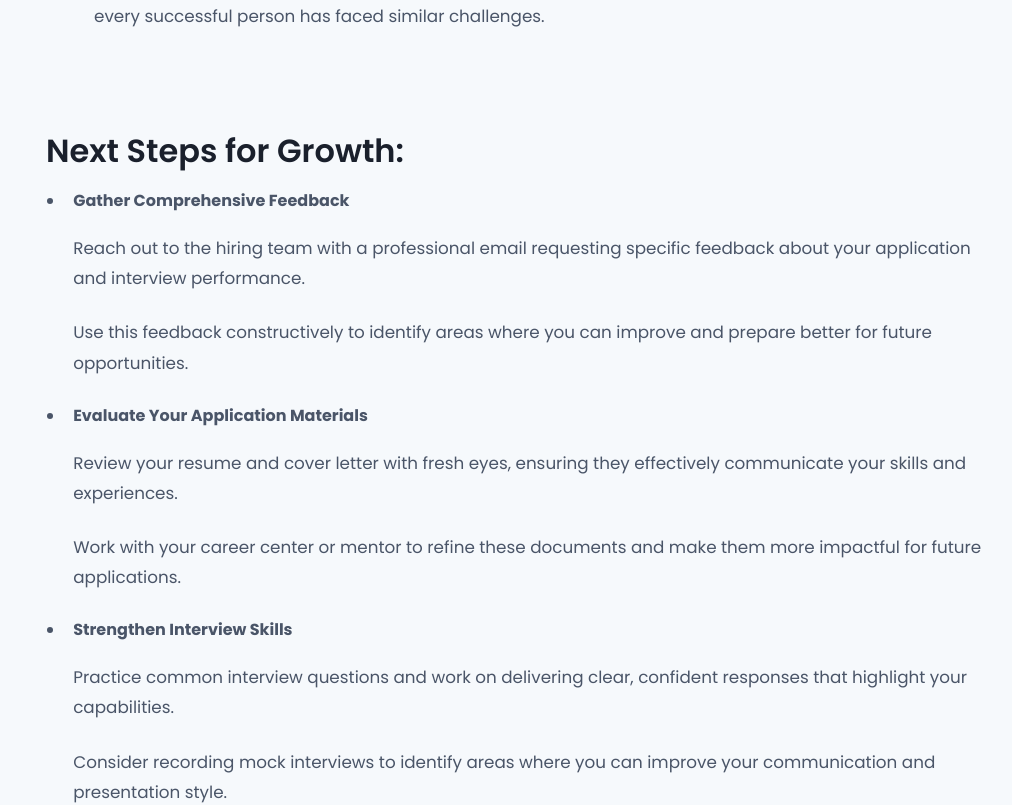
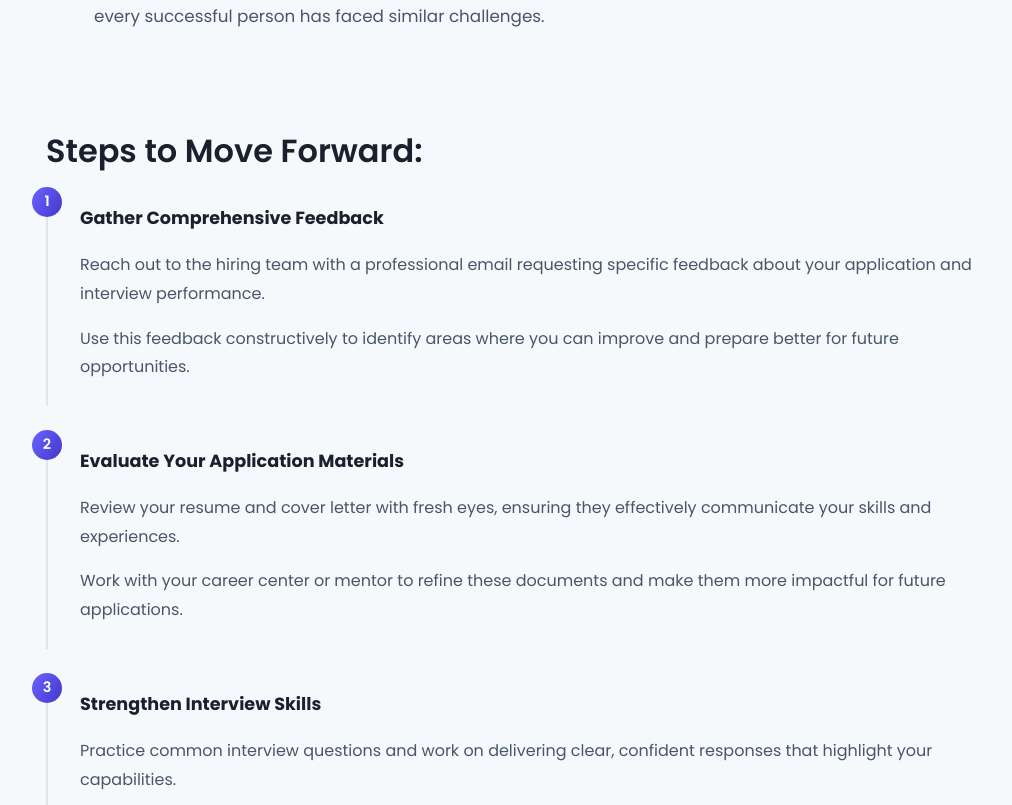
Before and after one commit to miguel-salv/Rejection-Website, a React (Create React App) app: page /#/first-rejection in a window 1280 px wide. Shown: the part 580-1385 px from the top of the page, without its empty margins (118-1130 px from the left). Built offline with nearby package versions, Linux system fonts and the light colour scheme.

Commit message:
Better design

```diff
--- a/src/components/DreamJobRejection.jsx
+++ b/src/components/DreamJobRejection.jsx
@@ -22,8 +22,8 @@ function DreamJobRejection() {
           />
         </div>
       </header>
-      <h2>Steps to Rebuild:</h2>
-      <ul>
+      <h2>Steps to Move Forward:</h2>
+      <ul className="steps-list">
         <li style={{ '--li-index': 1 }}>
           <strong>Process and Reflect</strong>
           <p>
--- a/src/components/FirstRejection.jsx
+++ b/src/components/FirstRejection.jsx
@@ -23,8 +23,8 @@ function FirstRejection() {
         </div>
       </header>
 
-      <h2>Next Steps for Growth:</h2>
-      <ul>
+      <h2>Steps to Move Forward:</h2>
+      <ul className="steps-list">
         <li style={{ '--li-index': 1 }}>
           <strong>Gather Comprehensive Feedback</strong>
           <p>
--- a/src/components/MultipleRejections.jsx
+++ b/src/components/MultipleRejections.jsx
@@ -23,7 +23,7 @@ function MultipleRejections() {
         </div>
       </header>
       <h2>Steps to Move Forward:</h2>
-      <ul>
+      <ul className="steps-list">
         <li style={{ '--li-index': 1 }}>
           <strong>Refine Your Application Strategy</strong>
           <p>
--- a/src/components/Resources.jsx
+++ b/src/components/Resources.jsx
@@ -113,10 +113,12 @@ function Resources() {
 
       <div className="page-container">
         <div id="resume">
+          <div className="header-container">
+            <h2>Resume Help</h2>
             <a href={resourceUrls.resume} className="resource-card" target="_blank" rel="noopener noreferrer">
-            <h2>Resume Help</h2>
-            <h3><i className="fas fa-link"></i>  Website: CMU Resume & Cover Letter Resources</h3>
+              <h3><i className="fas fa-link"></i> Access CMU Resources</h3>
             </a>
+          </div>
           <div className="resource-content">
             <p>Steps to Use This Resource Effectively:</p>
             <ol>
@@ -154,10 +156,12 @@ function Resources() {
         </div>
 
         <div id="college">
+          <div className="header-container">
+            <h2>Resources by College</h2>
             <a href={resourceUrls.college} className="resource-card" target="_blank" rel="noopener noreferrer">
-            <h2>CMU Career Resources by College</h2>
-            <h3><i className="fas fa-link"></i> Website: CMU College-Specific Career Resources</h3>
+              <h3><i className="fas fa-link"></i> Find Your Department</h3>
             </a>
+          </div>
           <div className="resource-content">
             <p>Steps to Use This Resource Effectively:</p>
             <ol>
@@ -194,10 +198,12 @@ function Resources() {
         </div>
 
         <div id="reddit">
+          <div className="header-container">
+            <h2>Career Guidance from Reddit</h2>
             <a href={resourceUrls.reddit} className="resource-card" target="_blank" rel="noopener noreferrer">
-            <h2>Career Guidance from Reddit</h2>
-            <h3><i className="fas fa-link"></i>  Website: Reddit Career Guidance Forum</h3>
+              <h3><i className="fas fa-link"></i> Join the Discussion</h3>
             </a>
+          </div>
           <div className="resource-content">
             <p>Steps to Use This Resource Effectively:</p>
             <ol>
@@ -234,10 +240,12 @@ function Resources() {
         </div>
 
         <div id="interview">
+          <div className="header-container">
+            <h2>Interview Prep & Counseling</h2>
             <a href={resourceUrls.interview} className="resource-card" target="_blank" rel="noopener noreferrer">
-            <h2>Interview Prep & Career Counseling</h2>
-            <h3><i className="fas fa-link"></i>  Website: CMU INI Career Services</h3>
+              <h3><i className="fas fa-link"></i> Schedule a Session</h3>
             </a>
+          </div>
           <div className="resource-content">
             <p>Steps to Use This Resource Effectively:</p>
             <ol>
@@ -273,10 +281,12 @@ function Resources() {
         </div>
 
         <div id="wellbeing">
+          <div className="header-container">
+            <h2>Mental Well-being Support</h2>
             <a href={resourceUrls.wellbeing} className="resource-card" target="_blank" rel="noopener noreferrer">
-            <h2>Mindfulness & Mental Well-being</h2>
-            <h3><i className="fas fa-link"></i>  Website: CMU Well-being & Therapy Resources</h3>
+              <h3><i className="fas fa-link"></i> Get Support</h3>
             </a>
+          </div>
           <div className="resource-content">
             <p>Steps to Use This Resource Effectively:</p>
             <ol>
--- a/src/styles/main.css
+++ b/src/styles/main.css
@@ -313,6 +313,76 @@ div {
     min-height: 100vh;
 }
 
+/* Add these styles for consistent step formatting across all sections */
+.steps-list {
+    counter-reset: steps;
+    padding: 0;
+    margin: 0;
+}
+
+.steps-list li {
+    counter-increment: steps;
+    list-style: none;
+    position: relative;
+    padding: 1rem 0 1rem 2rem;
+    margin-bottom: 1.5rem;
+    transition: all 0.3s ease;
+    border-left: 2px solid var(--border-color);
+    animation: listFadeIn 0.6s ease-out calc(0.1s * var(--li-index, 1)) forwards;
+}
+
+.steps-list li:hover {
+    border-left-color: var(--link-color);
+}
+
+.steps-list li::before {
+    content: counter(steps);
+    position: absolute;
+    left: -16px;
+    top: 0;
+    background: linear-gradient(120deg, #6B63FF, #4338ca);
+    color: white;
+    width: 30px;
+    height: 30px;
+    border-radius: 50%;
+    display: flex;
+    align-items: center;
+    justify-content: center;
+    font-size: 0.9rem;
+    font-weight: 600;
+    transform: none;
+}
+
+.steps-list strong {
+    display: block;
+    margin-bottom: 0.75rem;
+    color: var(--heading-color);
+    font-size: 1.1rem;
+}
+
+.steps-list p {
+    color: var(--text-secondary);
+    margin-bottom: 0.5rem;
+    font-size: 1rem;
+}
+
+.steps-list li:last-child {
+    margin-bottom: 0;
+}
+
+@media (max-width: 768px) {
+    .steps-list li {
+        padding: 1rem 0 1rem 1.5rem;
+    }
+
+    .steps-list li::before {
+        left: -14px;
+        width: 26px;
+        height: 26px;
+        font-size: 0.8rem;
+    }
+}
+
 @media (max-width: 1000px) {
     body {
         margin-top: 0;
--- a/src/styles/resources.css
+++ b/src/styles/resources.css
@@ -1,17 +1,21 @@
 @import url('https://fonts.googleapis.com/css2?family=Poppins:wght@300;400;500;600;700&display=swap');
 
 .resource-card {
-    display: block;
+    display: inline-flex;
+    align-items: center;
+    padding: 0.75rem 1.5rem;
+    margin: 0;
+    max-width: fit-content;
     text-decoration: none;
     cursor: pointer;
     background: var(--card-bg);
     border-radius: 16px;
     box-shadow: 0 4px 24px var(--shadow-color);
-    padding: 1.5rem 2rem;
     margin-bottom: 2rem;
     border: 1px solid var(--border-color);
     text-align: center;
     transition: all 0.3s ease;
+    margin-top: 1rem;
 }
 
 .resource-card:hover {
@@ -21,7 +25,7 @@
 }
 
 .resource-card::after {
-    content: '↗';
+    content: '';
     position: absolute;
     top: 1rem;
     right: 1rem;
@@ -44,9 +48,10 @@
 }
 
 .resource-card h3 {
-    font-size: 1.1rem;
+    margin: 0;
+    white-space: nowrap;
+    font-size: 1.2rem;
     color: var(--text-secondary);
-    margin: 0.5rem 0 0;
     font-weight: 500;
 }
 
@@ -83,35 +88,32 @@
     counter-increment: resource-steps;
     list-style: none;
     position: relative;
-    padding: 1.5rem;
+    padding: 1rem 0 1rem 2rem;
     margin-bottom: 1.5rem;
-    background: var(--card-bg);
-    border-radius: 12px;
-    border: 1px solid var(--border-color);
     transition: all 0.3s ease;
+    border-left: 2px solid var(--border-color);
 }
 
 .resource-content ol > li:hover {
-    transform: translateX(8px);
-    box-shadow: 0 4px 12px var(--shadow-color);
+    border-left-color: var(--link-color);
 }
 
 .resource-content ol > li::before {
     content: counter(resource-steps);
     position: absolute;
-    left: -12px;
-    top: 50%;
-    transform: translateY(-50%);
+    left: -16px;
+    top: 0;
     background: linear-gradient(120deg, #6B63FF, #4338ca);
     color: white;
-    width: 24px;
-    height: 24px;
+    width: 30px;
+    height: 30px;
     border-radius: 50%;
     display: flex;
     align-items: center;
     justify-content: center;
     font-size: 0.9rem;
     font-weight: 600;
+    transform: none;
 }
 
 .resource-content strong {
@@ -236,6 +238,73 @@
   padding: 0 1rem;
 }
 
+.page-container > div {
+  margin-bottom: 3rem;
+}
+
+.page-container > div > h2 {
+  margin-bottom: 1rem;
+  padding-bottom: 1rem;
+  position: relative;
+  font-size: 2rem;
+}
+
+.page-container > div > h2::after {
+  content: '';
+  position: absolute;
+  bottom: 0;
+  left: 0;
+  width: 60px;
+  height: 3px;
+  background: var(--link-color);
+  border-radius: 2px;
+}
+
+/* Add flex container for title and button */
+.page-container > div > .header-container {
+  display: flex;
+  align-items: center;
+  justify-content: space-between;
+  margin-bottom: 2rem;
+}
+
+/* Adjust title styles */
+.page-container > div > .header-container h2 {
+  margin: 0;
+  padding-bottom: 1rem;
+  position: relative;
+  font-size: 2rem;
+}
+
+.page-container > div > .header-container h2::after {
+  content: '';
+  position: absolute;
+  bottom: 0;
+  left: 0;
+  width: 60px;
+  height: 3px;
+  background: var(--link-color);
+  border-radius: 2px;
+}
+
+.header-container .resource-card {
+  padding: 0.75rem 1.5rem;
+  min-width: 180px;
+  justify-content: center;
+}
+
+.header-container .resource-card h3 {
+  font-size: 1rem;
+  font-weight: 500;
+  display: flex;
+  align-items: center;
+  gap: 0.5rem;
+}
+
+.header-container .resource-card:hover h3 {
+  color: var(--link-color);
+}
+
 .mobile-nav-arrows {
   display: none;
   position: fixed;
@@ -298,6 +367,8 @@
   }
 
   .resource-card {
+    width: 100%;
+    justify-content: center;
     padding: 1.25rem 1rem;
     margin-left: 0.5rem;
     margin-right: 0.5rem;
@@ -309,3 +380,17 @@
     margin-right: 0.5rem;
   }
 }
+
+/* Mobile responsive adjustments */
+@media (max-width: 768px) {
+  .page-container > div > .header-container {
+    flex-direction: column;
+    align-items: flex-start;
+    gap: 1rem;
+  }
+
+  .resource-card {
+    width: 100%;
+    justify-content: center;
+  }
+}
```
Lines whose indentation alone changed are shown as unchanged.
